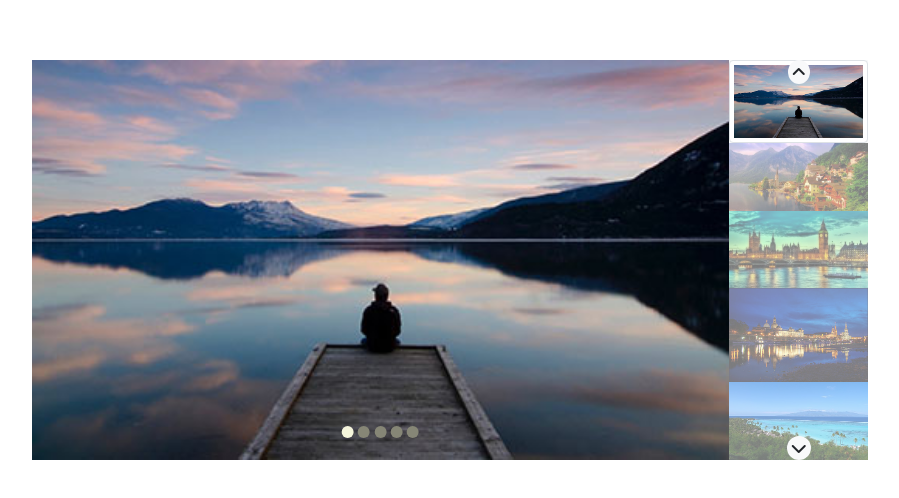
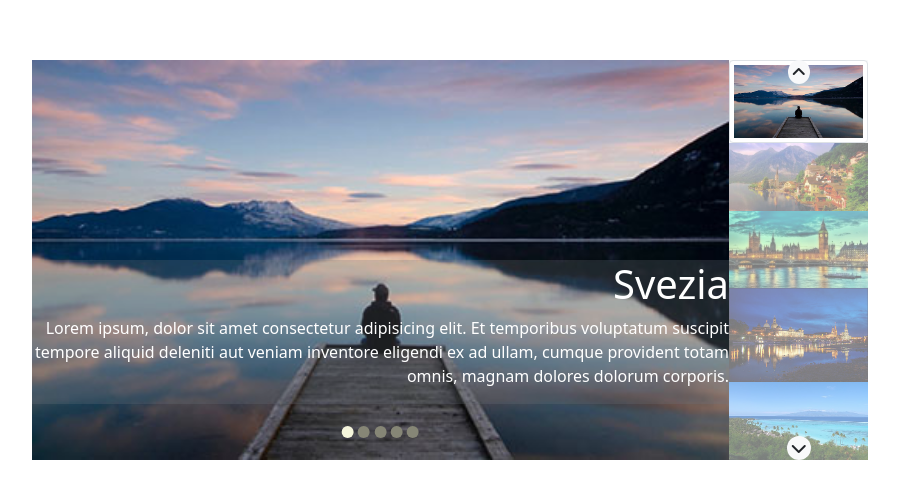
Before and after one commit to Francesco-Capriolo/js-array-carousel, a plain HTML site: page index.html in a window 1280 px wide. Shown: the part 140-638 px from the top of the page, without its empty margins (190-1089 px from the left). Drawn offline with nearby package versions, Linux system fonts and the light colour scheme.

Commit message:
completed exercice with description

```diff
--- a/index.html
+++ b/index.html
@@ -27,9 +27,11 @@
 
                 <!-- l'immagine più grande -->
 
-                <div class="d-flex col-10 bg-danger position-relative">
-                    <div class="col  carousel-element">
+                <div class="d-flex col-10 position-relative carousel-description">
+                    <div class="col carousel-element ">
                         <img class="img-fluid w-100 h-100" src="img/01.jpg" alt="">
+                        <div class="position-absolute ">
+                        </div>
                     </div>
                     <div class="col d-none carousel-element">
                         <img class="img-fluid w-100 h-100" src="img/02.jpg" alt="">
--- a/js/main.js
+++ b/js/main.js
@@ -1,12 +1,46 @@
+const title = [
+    'Svezia',
+    'Svizzera',
+    'Gran Bretagna',
+    'Germania',
+    'Paradise'
+]
+
+const text = [
+    'Lorem ipsum, dolor sit amet consectetur adipisicing elit. Et temporibus voluptatum suscipit tempore aliquid deleniti aut veniam inventore eligendi ex ad ullam, cumque provident totam omnis, magnam dolores dolorum corporis.',
+    'Lorem ipsum',
+    'Lorem ipsum, dolor sit amet consectetur adipisicing elit.',
+    'Lorem ipsum, dolor sit amet consectetur adipisicing elit. Et temporibus voluptatum suscipit tempore aliquid deleniti aut veniam inventore eligendi ex ad ullam,',
+    'Et temporibus voluptatum suscipit tempore aliquid deleniti aut veniam inventore eligendi ex ad ullam,',
+]
+
+let carouselContent = '';
+//ciclo for per far girare gli array(div creato nel js) sulle immagini
+for (let i = 0; i < title.length; i++) {
+    carouselContent += `
+    <div class = "description position-absolute top-50 end-0 d-none text-white  z-index bg-opacity-25 bg-secondary text-end">
+    <h1>${title[i]}</h1>
+    <p>${text[i]}</p>
+    </div>`
+}
+
+const carouselWrapper = document.querySelector('div.carousel-description');
+carouselWrapper.innerHTML += carouselContent;
+
+
 // Recupero la lista degli elementi del carosello
 const carouselElements = document.getElementsByClassName('carousel-element');
 const carouselImgLeft = document.getElementsByClassName('carousel-left');
+const descriptionCarousel = document.getElementsByClassName('description');
 
 // Recupero la lista dei bookmarks (pallini) del carosello
 const bookmarkElements = document.getElementsByClassName('circle');
 
 // Aggiungo al primo elemento la classe active per fare si che sia mostrato
 bookmarkElements[0].classList.add('active');
+
+//aggiungo la descrizione il block
+descriptionCarousel[0].classList.remove("d-none")
 
 //aggiungo il bordo
 carouselImgLeft[0].classList.add("img-thumbnail");
@@ -35,14 +69,14 @@ nextButton.addEventListener('click', function () {
         //aggiungo l'opacity
         carouselImgLeft[activeElement].classList.add("opacity-50");
 
+        //rimuovo la descrizione corrente
+        descriptionCarousel[activeElement].classList.add("d-none");
+
         // incrementiamo di uno l'indice dell'immagine selezionata
         activeElement++; // activeElement = activeElement + 1 ;
 
         //rimuovo la classe d-none
         carouselElements[activeElement].classList.remove('d-none');
-
-        // aggiungere la classe active all'immagine successiva
-        carouselElements[activeElement].classList.add('d-block');
 
         // aggiungere la classe active al bookmark successivo
         bookmarkElements[activeElement].classList.add('active');
@@ -52,6 +86,9 @@ nextButton.addEventListener('click', function () {
 
         //aggiungo l'opacity
         carouselImgLeft[activeElement].classList.remove("opacity-50");
+
+        //rimuovo la descrizione corrente
+        descriptionCarousel[activeElement].classList.remove("d-none");
     }
 
 });
@@ -75,14 +112,14 @@ previusButton.addEventListener('click', function () {
         //aggiungo l'opacity
         carouselImgLeft[activeElement].classList.add("opacity-50");
 
+        //rimuovo la descrizione corrente
+        descriptionCarousel[activeElement].classList.add("d-none")
+
         // incrementiamo di uno l'indice dell'immagine selezionata
         activeElement--; // activeElement = activeElement + 1 ;
 
         //rimuovo la classe d-none
         carouselElements[activeElement].classList.remove('d-none');
-
-        // aggiungere la classe active all'immagine successiva
-        carouselElements[activeElement].classList.add('d-block');
 
         // aggiungere la classe active al bookmark successivo
         bookmarkElements[activeElement].classList.add('active');
@@ -92,5 +129,8 @@ previusButton.addEventListener('click', function () {
 
         //aggiungo l'opacity
         carouselImgLeft[activeElement].classList.remove("opacity-50");
+
+        //rimuovo la descrizione corrente
+        descriptionCarousel[activeElement].classList.remove("d-none");
     }
 });
```
